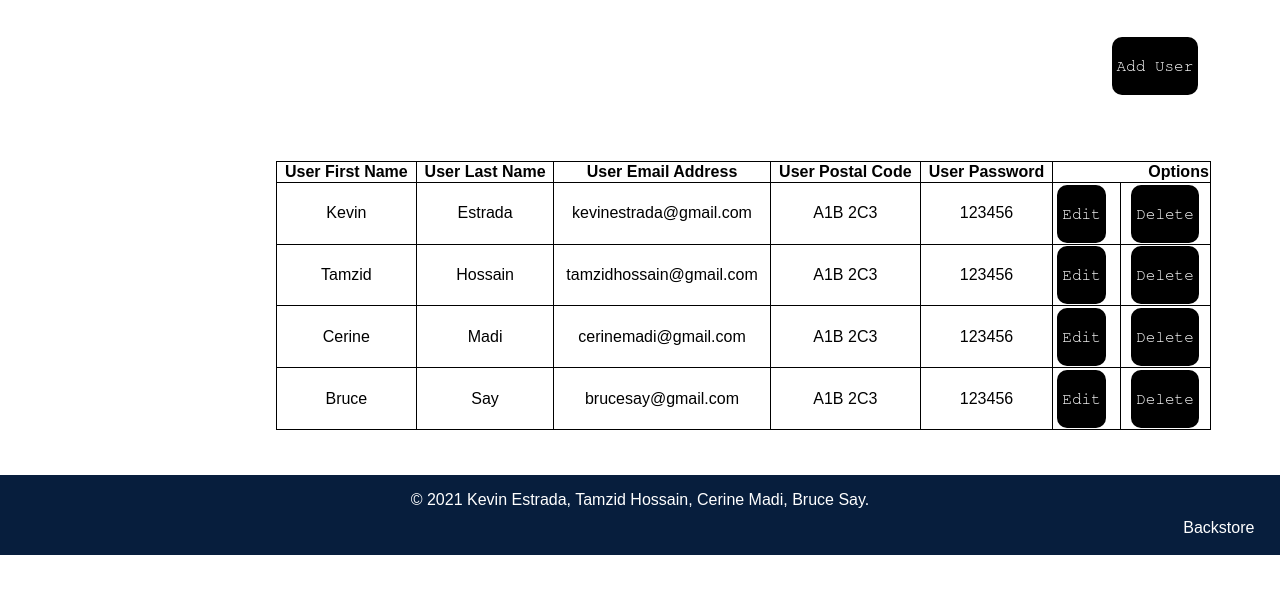
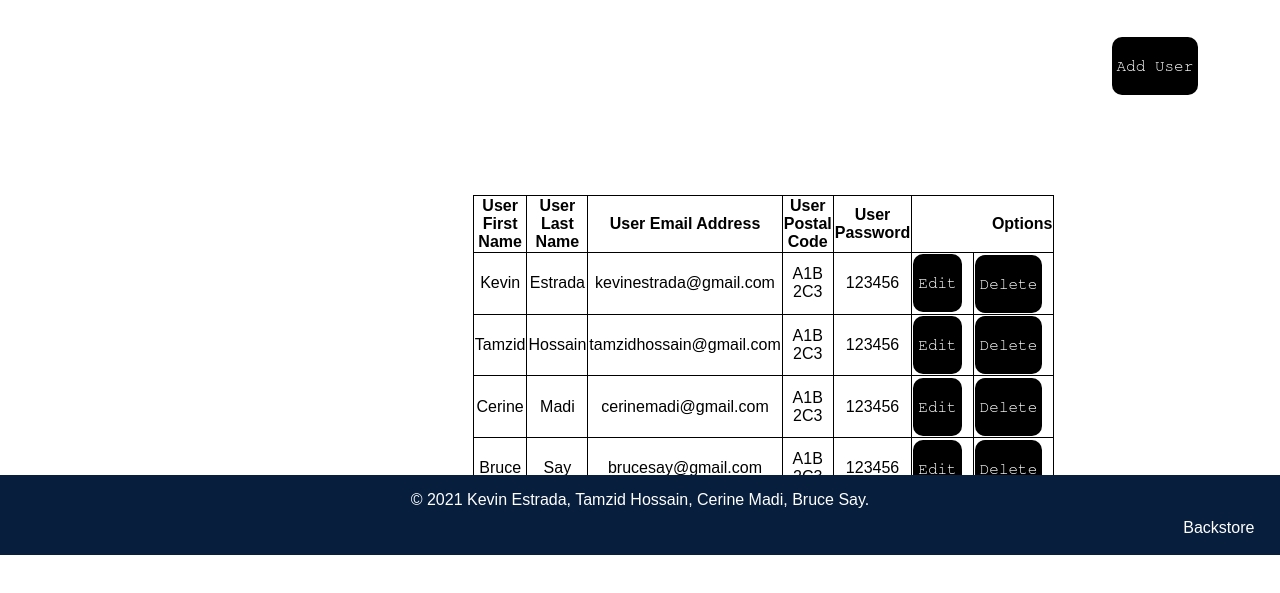
Before and after one commit to tamzid1999/soen287-project, a plain HTML site: page backstore/BackstoreUserList.html in a window 1280 px wide. Shown: the part 245-838 px from the top of the page. Before the commit the page ends 800 px from the top, so only its background shows below. Drawn offline with Linux system fonts and the light colour scheme.

Commit message:
Partial table fix
partially fixed the backstore tables

```diff
--- a/backstore/BackstoreUserList.html
+++ b/backstore/BackstoreUserList.html
@@ -34,7 +34,7 @@
         </p>
         <br/>
         <p>
-            <div style="overflow-x:auto;">
+            <div class="shoppingcart" style="overflow-x:auto;">
             <table class="backendtable" align="center">
                 <tr>
                     <th>User First Name</th>
--- a/css/styles.css
+++ b/css/styles.css
@@ -329,6 +329,7 @@ button[type=submit]{
 
 .shoppingcart, .subtotal{
   margin: 50px 20%;
+  margin-bottom: 80px;
 }
 
 
```
Also changed, not shown: backstore/BackstoreOrderList.html (+1 -1 lines), backstore/BackstoreProductList.html (+1 -1 lines).
